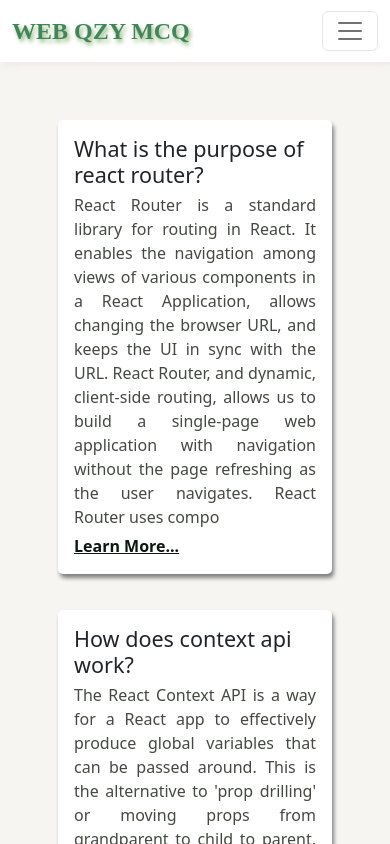
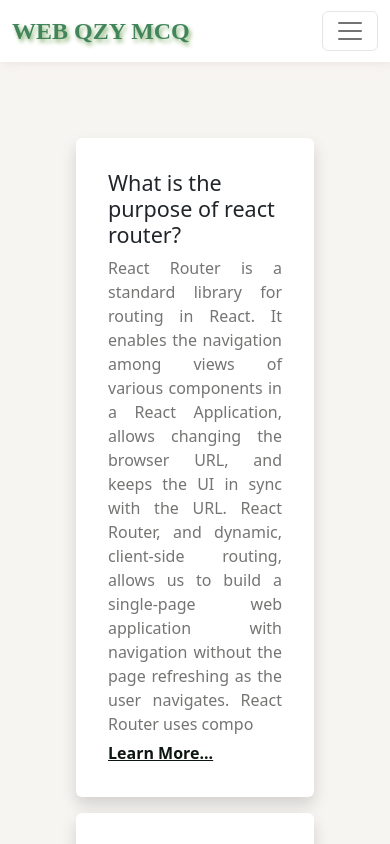
Before and after one commit to jharnakhatun2/web-mcq_repo, a React (Create React App) app: page /blogs in a window 390 px wide. Shown: the top 844 px of the page. Built offline with nearby package versions, Linux system fonts and the light colour scheme.

Commit message:
added UI responsive blogs card

```diff
--- a/src/App.css
+++ b/src/App.css
@@ -109,7 +109,7 @@ section{
 .cardDesc{
     text-align: justify;
     margin-bottom: 5px;
-    color: #444941;
+    color: #747473;
 }
 .cardFooter{
     color: #0e1611;
--- a/src/Pages/Blogs.js
+++ b/src/Pages/Blogs.js
@@ -17,16 +17,19 @@ const Blogs = () => {
     // }
 
     return (
-        <div className='Blogs'>
+        <div className='Blogs m-4 p-1'>
 
             <section>
                 {
                     blogs.map((blog)=>{
                         const{id,title,desc} = blog
-                        return <article className="card-style" key={id}>
-                        <h4 className="cardTitle">{title}</h4>
+                        return <article className="card shadow border-0 p-3" key={id}>
+                        <div className="card-body mt-">
+                        <h4>{title}</h4>
                         <p className="cardDesc">{desc.length < 400 ? desc : desc.slice(0, 400)}</p>
-						<Link to={title} state={{id,title,desc}} className="cardFooter">Learn More...</Link>
+                        <Link to={title} state={{id,title,desc}} className="cardFooter">Learn More...</Link>
+                        </div>
+
                         </article>
                     })
                 }
--- a/src/Pages/Statistics.js
+++ b/src/Pages/Statistics.js
@@ -98,7 +98,7 @@ const Statistics = () => {
         }
         fetchData ();
     },[]);
-    return (<div style={{width:'85%', height:'50%'}}>
+    return (<div className="p-5 mx-auto" style={{width:'85%', height:'50%'}}>
     <Bar data={data} options={options}/>
     </div>
     );
--- a/src/Pages/Topics.js
+++ b/src/Pages/Topics.js
@@ -7,13 +7,13 @@ const Topics = () => {
     console.log(totalQuestions);
     const {total, id, name, questions} = totalQuestions.data;
     return (
-        <div key = {id}>
-            <h2>Name : {name}</h2>
-            <h3>Totoal Question : {total}</h3>
+        <div className="m-5 p-4" key = {id}>
+            <h3> Topics Name : <span className="text-success">{name}</span></h3>
+            <h4 className="mb-4">Total Question : <span className="text-success">{total}</span></h4>
             {
                 questions.map((question)=>{
                     return <div key={question.id}>
-                        <h3>{question.question}</h3>
+                        <ul><li>{question.question.slice(3, 100)}</li></ul>
                     </div>
                 })
             }
```
